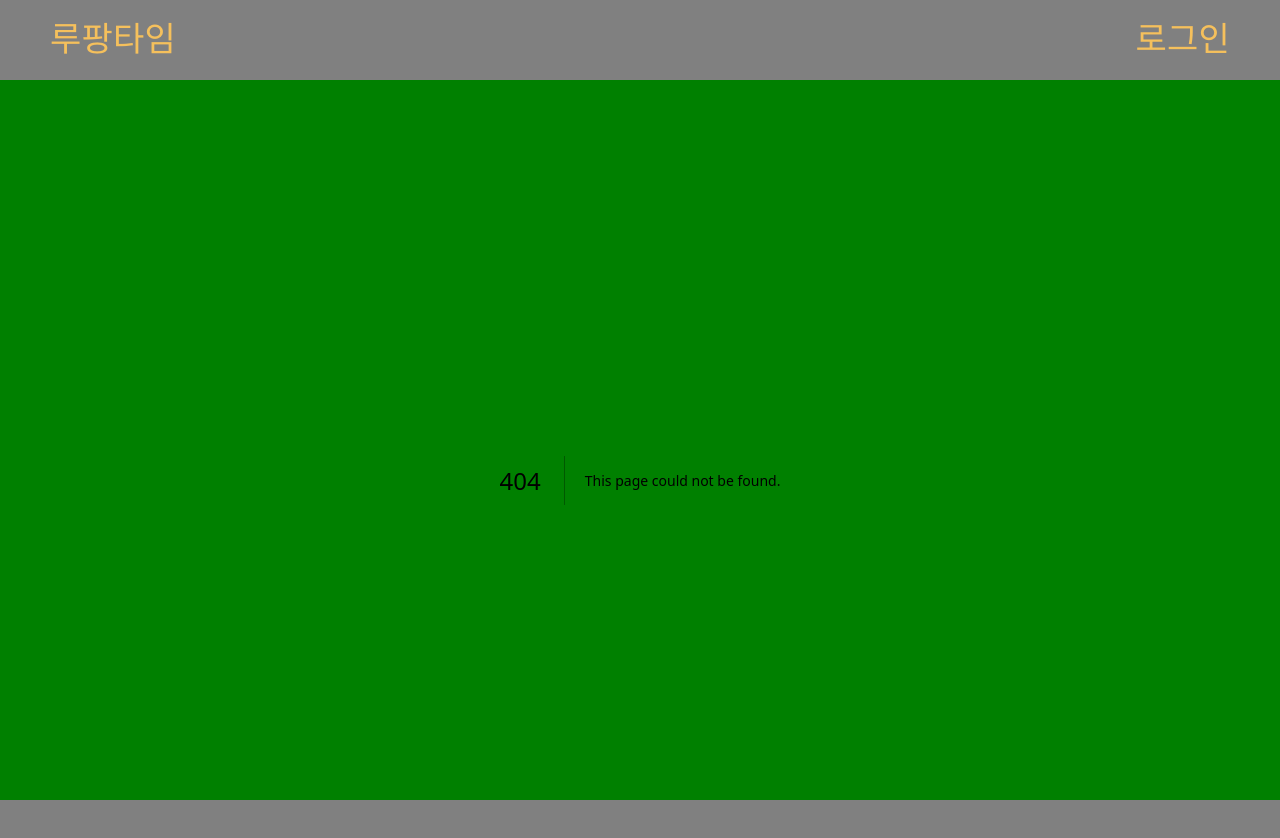
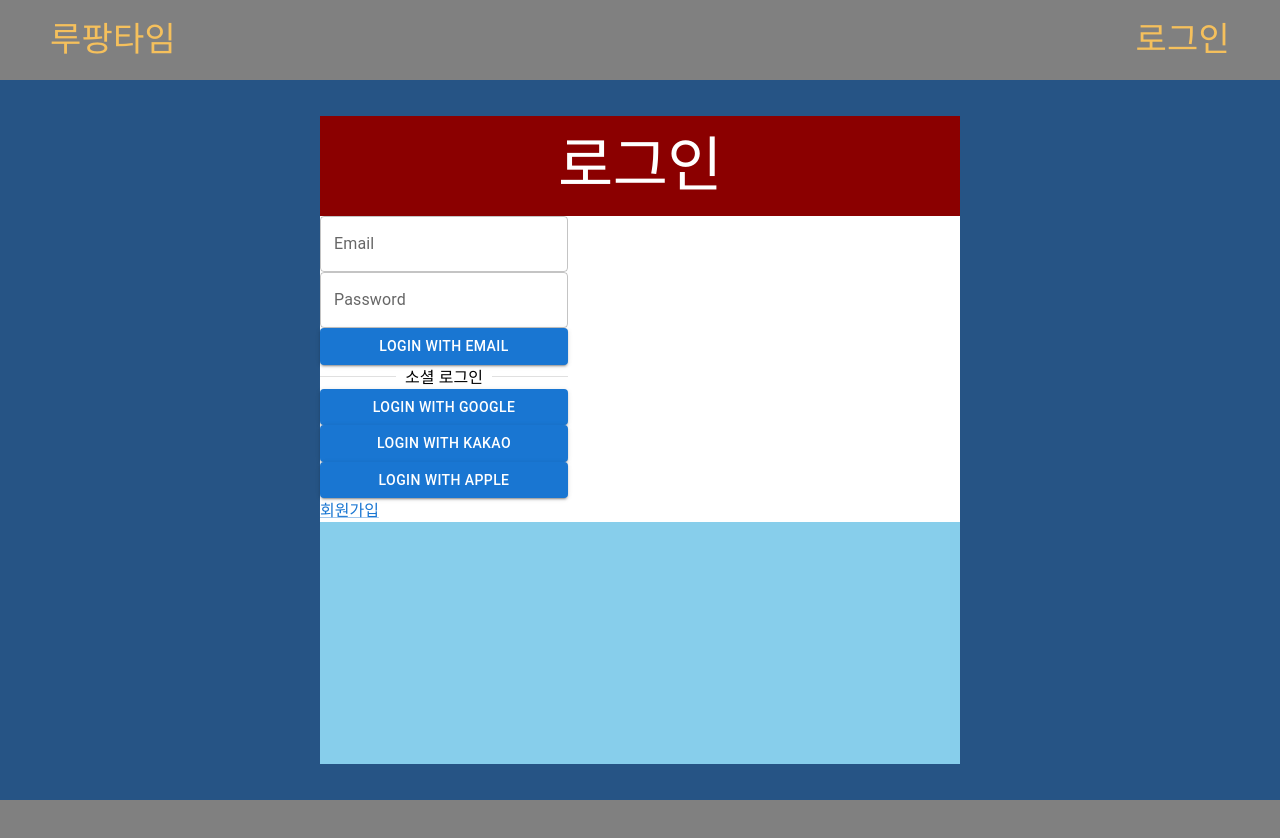
Before and after one commit to mingddori/LupangTime_Project, a Next.js app: page /user/login in a window 1280 px wide. Before the commit this address had no page. Shown: the top 838 px of the page. After the commit the page ends 800 px from the top, so only its background shows below. Built offline with nearby package versions, Linux system fonts and the light colour scheme; no server answers.

Commit message:
Temp : 개발 중

```diff
--- a/package.json
+++ b/package.json
@@ -19,6 +19,7 @@
     "next": "14.2.21",
     "react": "^18.3.1",
     "react-dom": "^18.3.1",
+    "react-hook-form": "^7.54.2",
     "react-redux": "^9.2.0",
     "redux": "^5.0.1",
     "supabase": "^2.1.1"
--- /dev/null
+++ b/src/app/(contents)/game/num_baseball/play/[room_num]/page.js
@@ -0,0 +1,3 @@
+export default function NumBaseballRoomPage( { params } ) {
+
+}
--- a/src/app/(main)/_component/LoginComponent.js
+++ b/src/app/(main)/_component/LoginComponent.js
@@ -1,14 +1,99 @@
 "use client";
-import { Grid2 as Grid } from "@mui/material";
+
+import { FormControl, Grid2 as Grid, Typography, TextField, Button, Divider, Link } from "@mui/material";
+import { useForm } from "react-hook-form";
+import { createClient } from "@/db/supabaseClient";
+import { useRouter } from "next/navigation";
+import { useState } from "react";
 
 export default function LoginComponent() {
+
+    const supabase = createClient();
+
+    const { register, formState: { errors }, handleSubmit } = useForm();
+
+    const [errorFromSubmit, setErrorFromSubmit] = useState("");
+    const [loading, setLoading] = useState(false);
+    const router = useRouter();
+
+    const handleLogin = async (data, provider = null) => {
+
+        try {
+            setLoading(true);
+
+            // Ouath 로그인 시도
+            if (provider) {
+                // 로그인 시도
+                const { error } = await supabase.auth.signInWithOAuth({
+                    provider,
+                    options: {
+                        redirectTo: `${window.location.origin}/auth/callback`
+                    }
+                });
+
+                nextLoginResult(error);
+            }
+            // 이메일 로그인 시도
+            else {
+                // ✅ 이메일/비밀번호 로그인 처리
+                const { email, password } = data;
+                const { user, error } = await supabase.auth.signInWithPassword({ email, password });
+
+                nextLoginResult(error);
+            }
+
+        }
+        catch (error) {
+            setErrorFromSubmit(error.message);
+            setLoading(false);
+            setTimeout(() => {
+                setErrorFromSubmit("");
+            }, 5000);
+        }
+    }
+
+    const nextLoginResult = async (error) => {
+        if (error) {
+            setErrorFromSubmit(error.message);
+            console.error("OAuth Signin Error", error.message);
+
+        } else {
+            setLoading(false);
+            router.replace("/");
+        }
+    }
+
     return (
         <Grid container direction={"column"} size={12} sx={{ height: "100%", background: "#468243" }}>
-            <Grid sx={{ height: "100px", backgroundColor: "darkred" }}>
-                fff
+            <Grid sx={{ height: "100px", backgroundColor: "darkred", alignContent: "center", justifyItems: "center" }}>
+                <Typography variant="h2" sx={{ color: "white" }}>
+                    로그인
+                </Typography>
             </Grid>
-            <Grid sx={{ flex : 1, backgroundColor: "darkblue" }}>
-                123
+            <Grid sx={{ flex: 1, backgroundColor: "white" }}>
+                <form onSubmit={handleSubmit(handleLogin)}>
+                    <FormControl>
+                        <TextField
+                            label="Email"
+                            variant="outlined"
+                            type="email"
+                            {...register("email", { required: true })}
+                        />
+                        <TextField
+                            label="Password"
+                            variant="outlined"
+                            type="password"
+                            autoComplete="current-password"
+                            {...register("password", { required: true })}
+                        />
+                        <Button variant="contained" disabled={loading} type="submit" loading={loading ? loading : undefined} loadingposition="start">Login with Email</Button>
+                        <Divider >소셜 로그인</Divider>
+                        <Button variant="contained" disabled={loading} onClick={() => handleLogin({}, "google")} loading={loading ? loading : undefined} loadingposition="start">Login with Google</Button>
+                        <Button variant="contained" disabled={loading} onClick={() => handleLogin({}, "kakao")} loading={loading ? loading : undefined} loadingposition="start">Login with Kakao</Button>
+                        <Button variant="contained" disabled={loading} onClick={() => handleLogin({}, "apple")} loading={loading ? loading : undefined} loadingposition="start">Login with Apple</Button>
+                    </FormControl>
+                </form>
+                <Link href="/signup">회원가입</Link>
             </Grid>
         </Grid>
     )
--- a/src/app/(main)/login/page.js
+++ b/src/app/(main)/user/layout.js
@@ -2,11 +2,11 @@ import { Grid2 as Grid,} from "@mui/material";
 
 import LoginComponent from "@/app/(main)/_component/LoginComponent";
 
-export default function LoginPage() {
+export default function UserLayout({children}) {
     return (
         <Grid container size={12} sx={{ height: "100%", background : "#265485", justifyContent: "center", alignItems: "center"}}>
             <Grid size={6} sx={{height:"90%", backgroundColor: "skyblue"}}>
-                    <LoginComponent />
+                    {children}
             </Grid>
         </Grid>
     )
--- /dev/null
+++ b/src/app/(main)/user/login/page.js
@@ -0,0 +1,11 @@
+import { Grid2 as Grid, } from "@mui/material";
+
+import LoginComponent from "@/app/(main)/_component/LoginComponent";
+
+export default function LoginPage() {
+    return (
+        <Grid size={12}>
+            <LoginComponent />
+        </Grid>
+    )
+}
```
